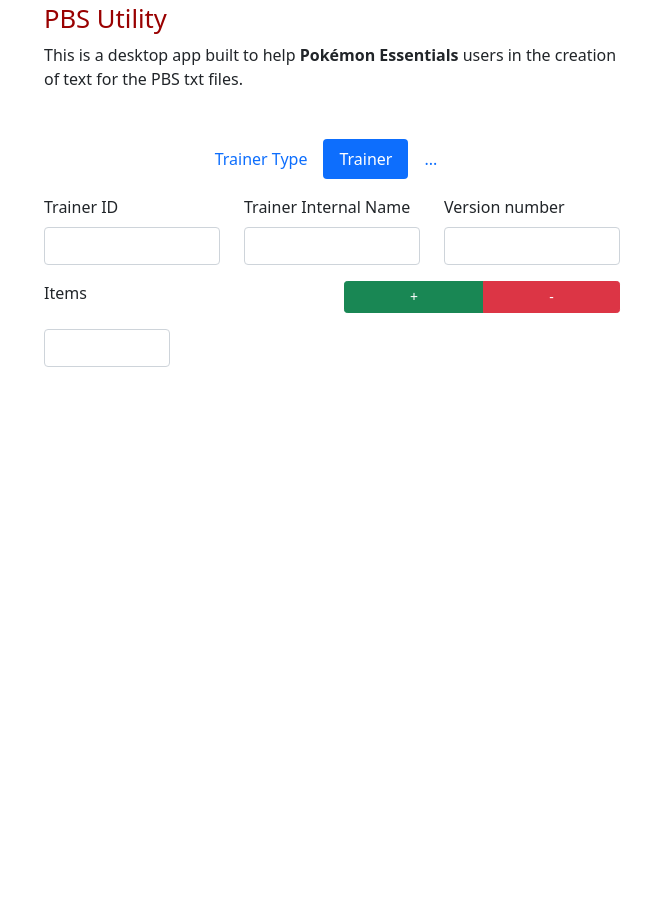
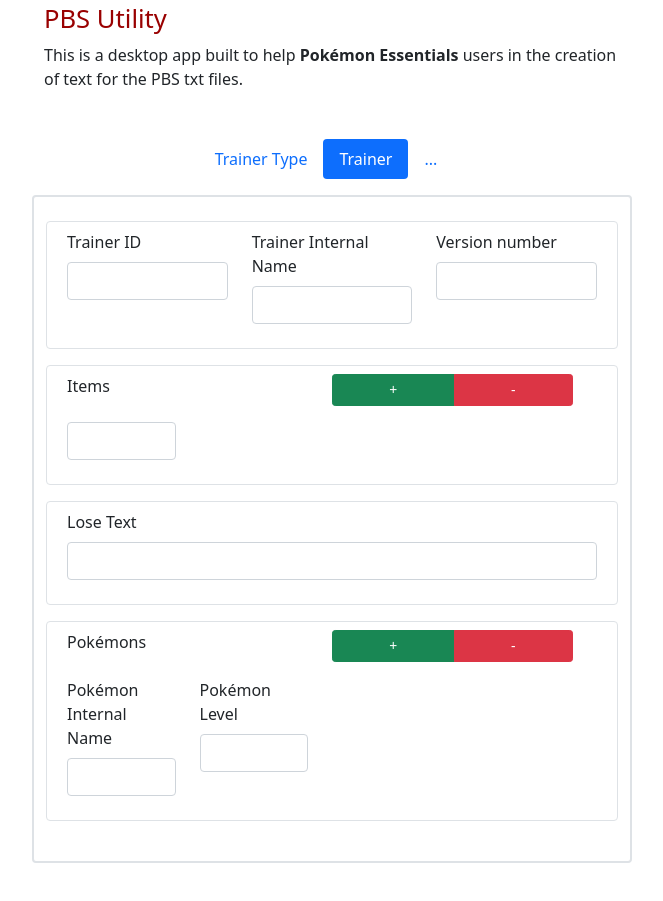
Before and after one commit to StefanoLambiase/essentials-pbs-utility, an Electron app: page app/rendererProcess/html/index.html in a window 800 px wide. Shown: the part 93-994 px from the top of the page, without its empty margins (68-731 px from the left). Before the commit the page ends 800 px from the top, so only its background shows below. Drawn offline with nearby package versions, Linux system fonts and the light colour scheme.

Commit message:
Start to implement pokémon part

```diff
--- a/app/rendererProcess/html/index.html
+++ b/app/rendererProcess/html/index.html
@@ -41,9 +41,11 @@
         </ul>
 
         <!-- Div based on selected interaction -->
-        <div class="tab-content" id="pills-tabContent">
+        <div class="tab-content border border-2 rounded p-4" id="pills-tabContent">
 
-          <!-- Trainer Type Form -->
+          <!-- !------------------------------------------------------------------------------------------------------------------------------------------- -->
+          <!-- !------------------------------------------------------------------------------------------------------------------------------------------- -->
+          <!-- Define Trainer Type Form -->
           <div class="tab-pane fade" id="pills-home" role="tabpanel" aria-labelledby="pills-home-tab">
             <form id="createTrainerTypeForm">
               <div class="row row-cols-2">
@@ -69,12 +71,14 @@
             </form>
           </div>
 
-          <!-- Trainer form -->
+          <!-- !------------------------------------------------------------------------------------------------------------------------------------------- -->
+          <!-- !------------------------------------------------------------------------------------------------------------------------------------------- -->
+          <!-- Define Trainer form -->
           <div class="tab-pane fade show active" id="pills-profile" role="tabpanel" aria-labelledby="pills-profile-tab">
             <form id="defineIndividualTrainer">
-              <!-- First line -->
 
-              <div class="row row-cols-3">
+              <!-- First line: ID, NAME, VERSION -->
+              <div class="mb-3 p-2 row row-cols-3 border rounded">
                 <div class="col mb-3">
                   <label for="individualTrainerId" class="form-label">Trainer ID</label>
                   <input type="text" class="form-control" id="individualTrainerId">
@@ -89,6 +93,8 @@
                 </div>
               </div>
 
+              <!-- Second line, ITEMS -->
+              <div class="mb-3 p-2 row border rounded">
                 <div class="row row-cols-2">
                   <div class="col mb-3">
                     <label for="individualTrainerItems" class="form-label">Items</label>
@@ -96,7 +102,7 @@
 
                   <div class="col mb-3 btn-group btn-group-sm" role="group" aria-label="Basic mixed styles example">
                     <button id="individualTrainerAddItem" type="button" class="btn btn-success">+</button>
-                  <button id="individualTrainerSubtractItem" type="button" class="btn btn-danger">-</button>
+                    <button id="individualTrainerRemoveItem" type="button" class="btn btn-danger">-</button>
                   </div>
                 </div>
 
@@ -105,10 +111,49 @@
                     <input type="text" class="form-control">
                   </div>
                 </div>
+              </div>
+
+              <!-- Third line, LOSE_TEXT -->
+              <div class="mb-3 p-2 row border rounded">
+                <div class="col mb-3">
+                  <label for="individualTrainerLoseText" class="form-label">Lose Text</label>
+                  <input type="text" class="form-control" id="individualTrainerLoseText">
+                </div>
+              </div>
+
+              <!-- Fourth line, POKèMONS -->
+              <div class="mb-3 p-2 row border rounded">
+
+                <div class="row row-cols-2">
+                  <div class="col mb-3">
+                    <label for="individualTrainerPokemon" class="form-label">Pokémons</label>
+                  </div>
+
+                  <div class="col mb-3 btn-group btn-group-sm" role="group" aria-label="Basic mixed styles example">
+                    <button id="individualTrainerAddPokemon" type="button" class="btn btn-success">+</button>
+                    <button id="individualTrainerRemovePokemon" type="button" class="btn btn-danger">-</button>
+                  </div>
+                </div>
+
+                <!-- Pokémons forms -->
+                <div class="row row-cols-4" id="individualTrainerPokemonList">
+                  <div class="col mb-3">
+                    <label for="individualTrainerPokemonInternalName" class="form-label">Pokémon Internal Name</label>
+                    <input type="text" class="form-control" id="individualTrainerPokemonInternalName">
+                  </div>
+                  <div class="col mb-3">
+                    <label for="individualTrainerPokemonLevel" class="form-label">Pokémon Level</label>
+                    <input type="number" class="form-control" id="individualTrainerPokemonLevel">
+                  </div>
+                </div>
+
+              </div>
 
             </form>
           </div>
 
+          <!-- !------------------------------------------------------------------------------------------------------------------------------------------- -->
+          <!-- !------------------------------------------------------------------------------------------------------------------------------------------- -->
           <div class="tab-pane fade" id="pills-contact" role="tabpanel" aria-labelledby="pills-contact-tab">
             Ops, not yet implemented 😭
           </div>
--- a/app/rendererProcess/js/define-individual-trainer.js
+++ b/app/rendererProcess/js/define-individual-trainer.js
@@ -1,5 +1,9 @@
+// #############################################################
+// ########################## Items ############################
+// #############################################################
+
 var addItemInputBtn = document.getElementById('individualTrainerAddItem');
-var subtractItemInputBtn = document.getElementById('individualTrainerSubtractItem');
+var removeItemInputBtn = document.getElementById('individualTrainerRemoveItem');
 
 addItemInputBtn.addEventListener('click', () => {
 	// append input control at end of form
@@ -7,6 +11,13 @@ addItemInputBtn.addEventListener('click', () => {
      .appendTo('#individualTrainerItemsList');
 });
 
-subtractItemInputBtn.addEventListener('click', () => {
+removeItemInputBtn.addEventListener('click', () => {
 	$('#individualTrainerItemsList div').last().remove();
 });
+
+// #############################################################
+// ######################## Pokémons ###########################
+// #############################################################
+
+var addPokemonFormBtn = document.getElementById('individualTrainerAddPokemon');
+var removePokemonFormBtn = document.getElementById('individualTrainerRemovePokemon')
```
Lines whose indentation alone changed are shown as unchanged.
